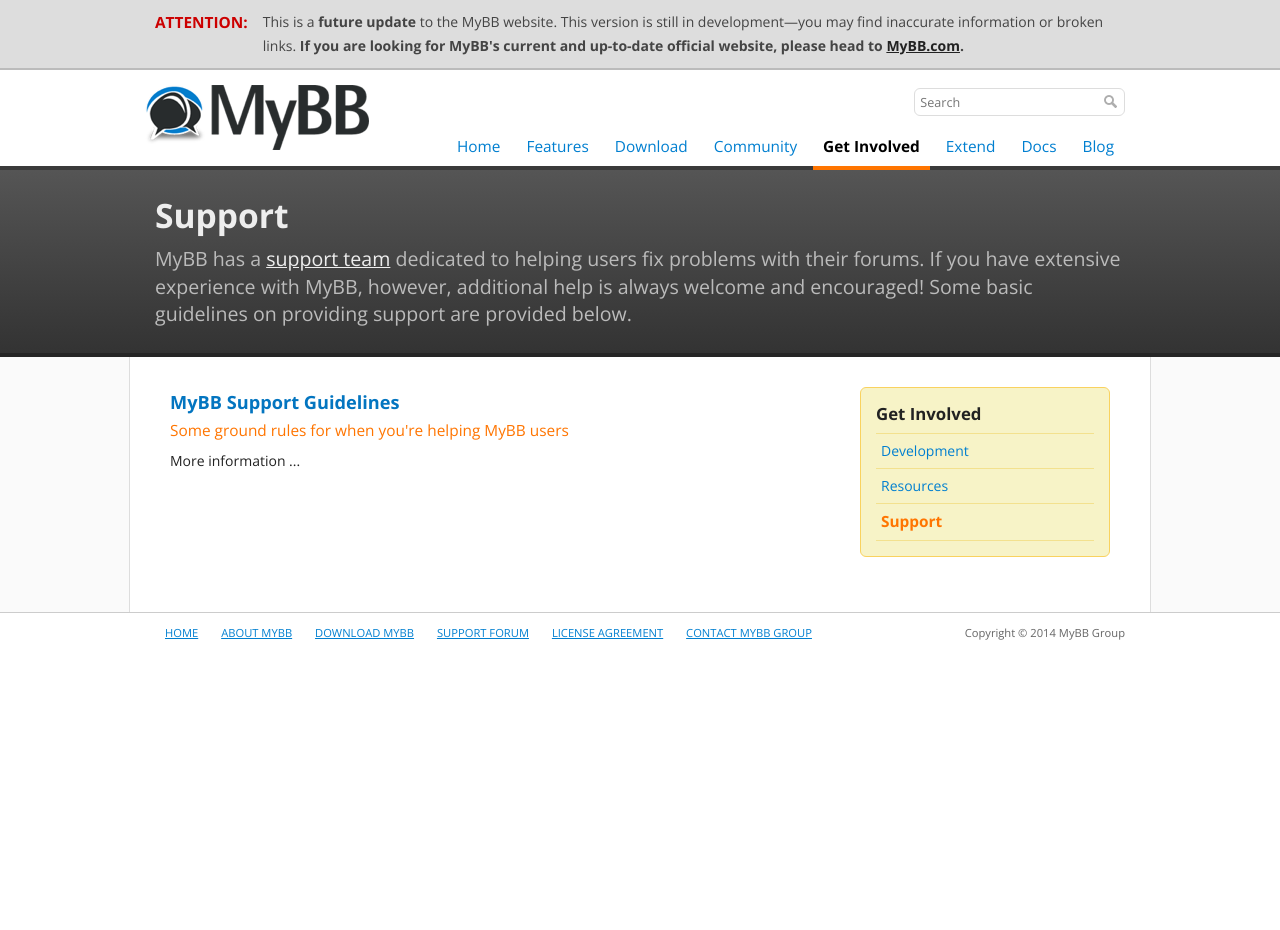
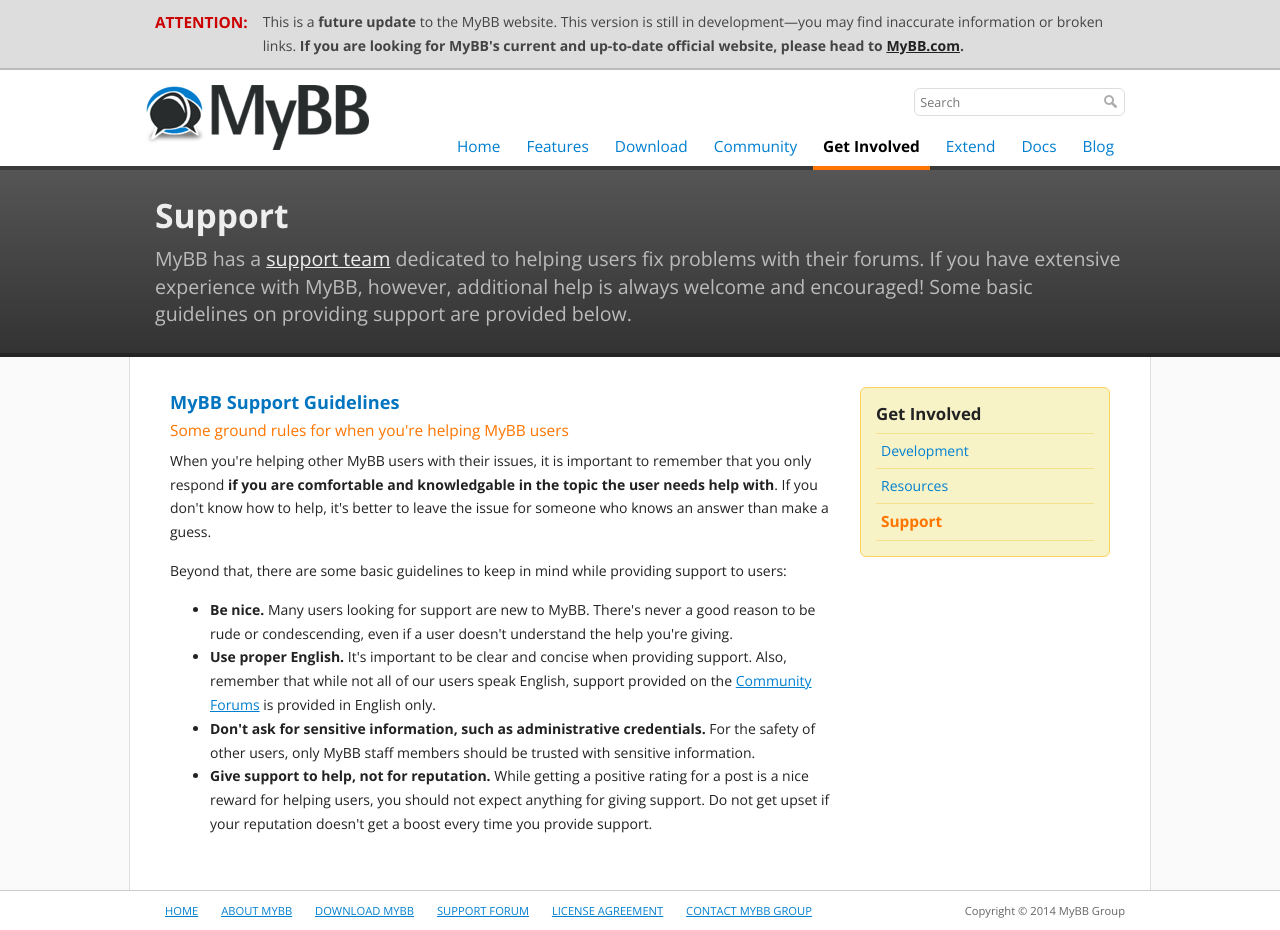
Before and after one commit to mybb/mybb.com, a Jekyll site: the page built from get-involved/support.html, in a window 1280 px wide. Built offline with Jekyll 4.4.1, drawn with Linux system fonts in a browser that asks for light colours; nearby versions of some CDN libraries; Markdown is read by kramdown in place of the engine named in the settings; before the commit the page ends 900 px from its top, so only the background shows below that.

Commit message:
Adding initial set of support guidelines

```diff
--- a/get-involved/support.html
+++ b/get-involved/support.html
@@ -25,7 +25,13 @@
 			<h1>MyBB Support Guidelines</h1>
 			<p>Some ground rules for when you're helping MyBB users</p>
 		</header>
-		<p>
-			More information ...</p>
+		<p>When you're helping other MyBB users with their issues, it is important to remember that you only respond <strong>if you are comfortable and knowledgable in the topic the user needs help with</strong>. If you don't know how to help, it's better to leave the issue for someone who knows an answer than make a guess.</p>
+		<p>Beyond that, there are some basic guidelines to keep in mind while providing support to users:</p>
+		<ul>
+			<li><strong>Be nice.</strong> Many users looking for support are new to MyBB. There's never a good reason to be rude or condescending, even if a user doesn't understand the help you're giving.</li>
+			<li><strong>Use proper English.</strong> It's important to be clear and concise when providing support. Also, remember that while not all of our users speak English, support provided on the <a href="http://community.mybb.com">Community Forums</a> is provided in English only.</li>
+			<li><strong>Don't ask for sensitive information, such as administrative credentials.</strong> For the safety of other users, only MyBB staff members should be trusted with sensitive information.</li>
+			<li><strong>Give support to help, not for reputation.</strong> While getting a positive rating for a post is a nice reward for helping users, you should not expect anything for giving support. Do not get upset if your reputation doesn't get a boost every time you provide support.</li>
+		</ul>
 	</section>
 </div>
```
